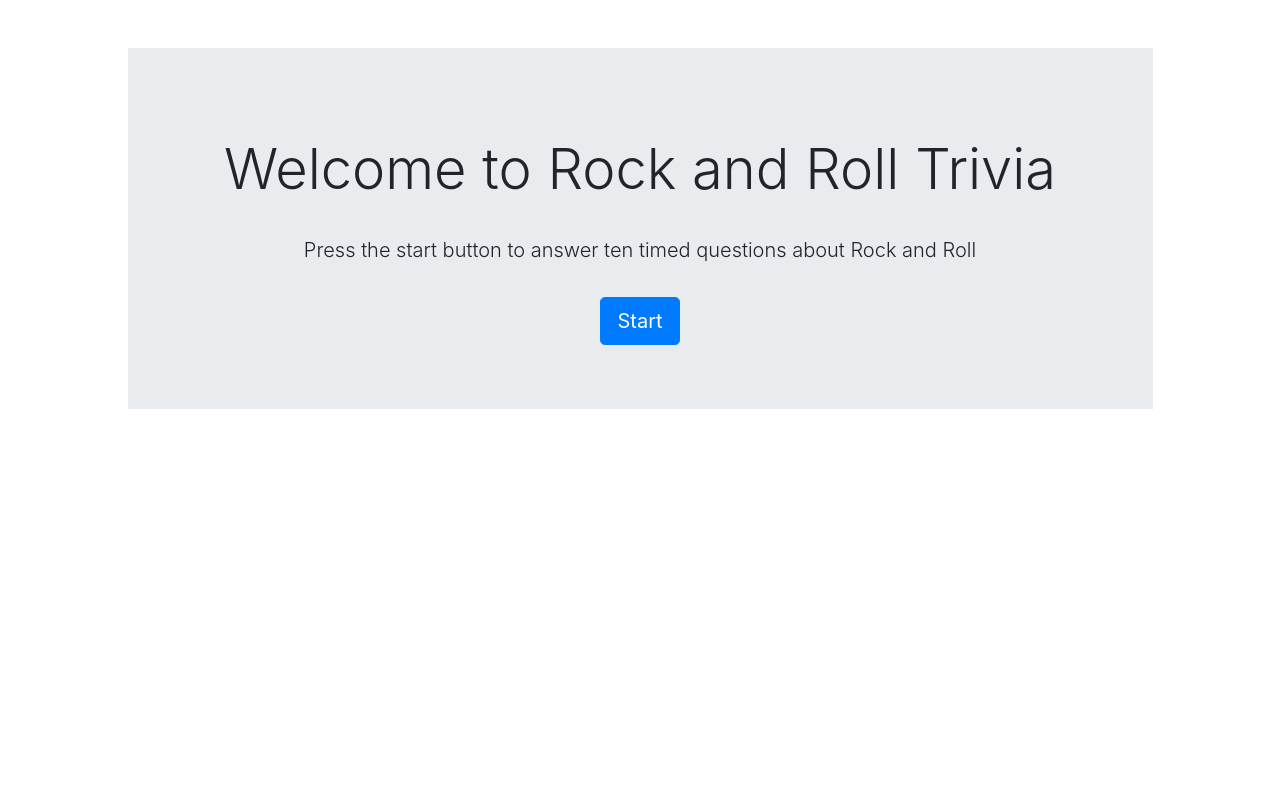
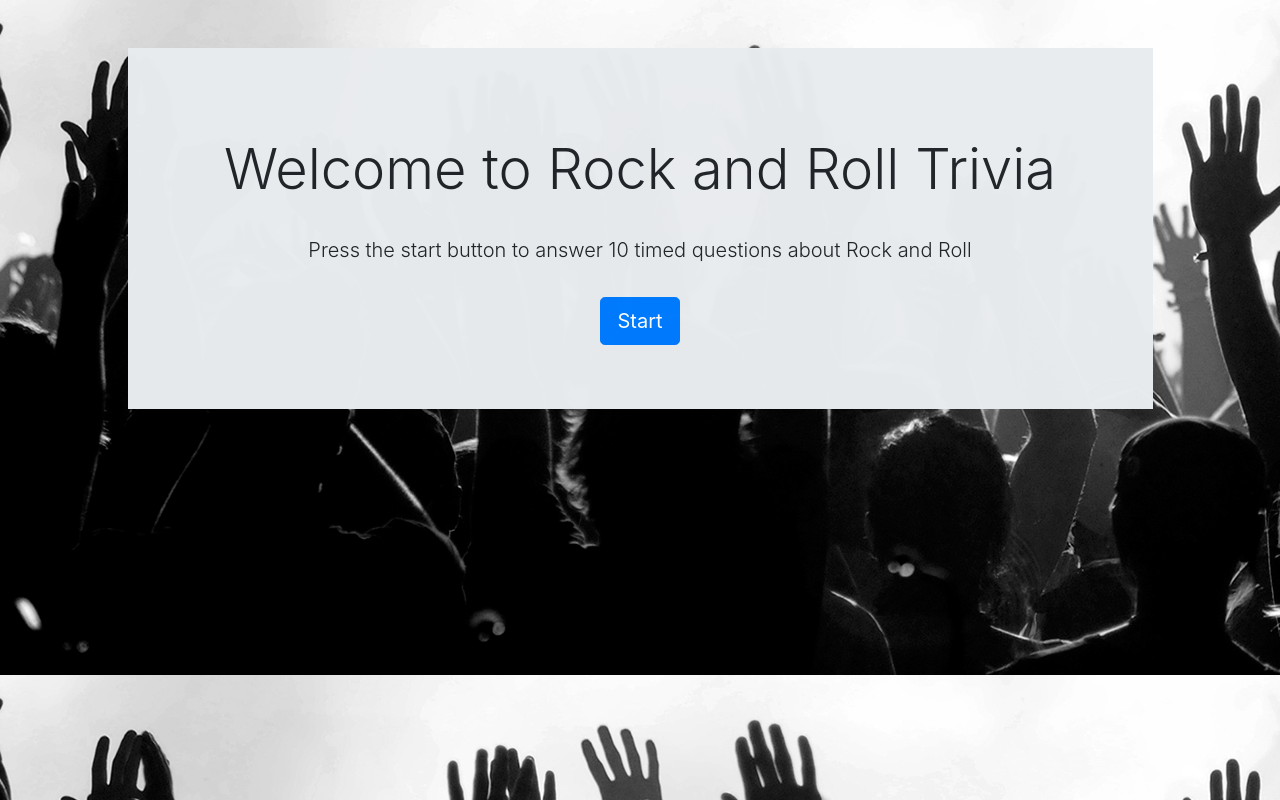
Before and after one commit to stevencmann2/TriviaGame, a plain HTML site: page index.html in a window 1280 px wide. Drawn offline with nearby package versions, Linux system fonts and the light colour scheme.

Commit message:
background img added to css

```diff
--- a/assets/css/style.css
+++ b/assets/css/style.css
@@ -1,5 +1,8 @@
 body {
     height: 100%;
+    background-image: url("../images/background.png");
+    opacity: 0.99;
+
 }
 
 .container {
--- a/index.html
+++ b/index.html
@@ -19,8 +19,8 @@
     <div class="row mt-5">
         <div class="jumbotron jumbotron-fluid vertical-center text-center">
             <h1 class="display-4 p-4">Welcome to Rock and Roll Trivia</h1>
-            <p class="lead">Press the start button to answer ten timed questions about Rock and Roll</p>
-            <a class="btn btn-primary btn-lg mt-3" href="#" role="button">Start</a>
+            <p class="lead">Press the start button to answer 10 timed questions about Rock and Roll</p>
+            <a class="btn btn-primary btn-lg mt-3 start" href="#" role="button">Start</a>
         </div>
     </div>
 </div>
```
Also changed, not shown: assets/images/background.png (added), 1 other file.
